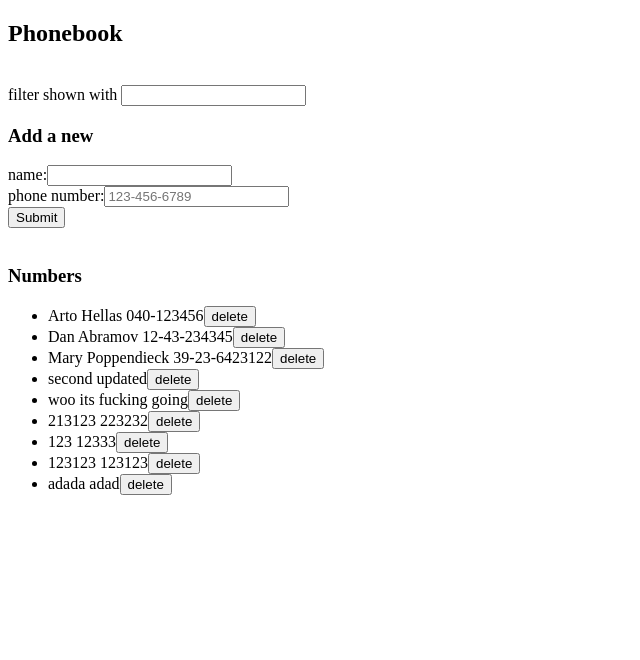
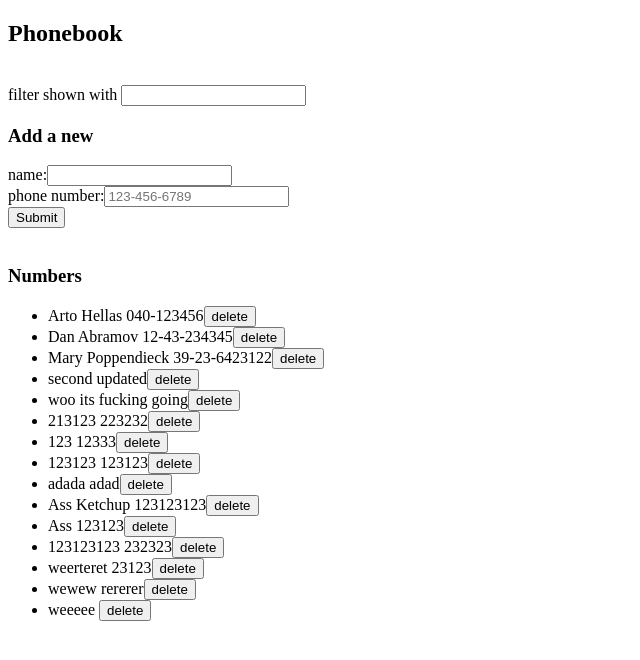
Before and after one commit to theo-mitchell/fullstackopen_submissions, a React (Create React App) app in the folder part2/phonebook/: page / in a window 1280 px wide. Shown: the top 660 px of the page, without its empty margins (0-640 px from the left). Built offline with nearby package versions, Linux system fonts and the light colour scheme; data requests are answered from the project's data file.

Commit message:
2.19 done, 2.20 partially done

```diff
--- a/part2/phonebook/db.json
+++ b/part2/phonebook/db.json
@@ -44,6 +44,36 @@
       "name": "adada",
       "number": "adad",
       "id": 13
+    },
+    {
+      "name": "Ass Ketchup",
+      "number": "123123123",
+      "id": 14
+    },
+    {
+      "name": "Ass",
+      "number": "123123",
+      "id": 15
+    },
+    {
+      "name": "123123123",
+      "number": "232323",
+      "id": 16
+    },
+    {
+      "name": "weerteret",
+      "number": "23123",
+      "id": 17
+    },
+    {
+      "name": "wewew",
+      "number": "rererer",
+      "id": 18
+    },
+    {
+      "name": "weeeee",
+      "number": "",
+      "id": 19
     }
   ]
 }
--- a/part2/phonebook/src/App.js
+++ b/part2/phonebook/src/App.js
@@ -3,6 +3,7 @@ import Filter from "./components/Filter";
 import PersonForm from "./components/PersonForm";
 import PersonDisplay from "./components/PersonDisplay";
 import personsService from "./services/persons";
+import PersonNotification from "./components/PersonNotification";
 
 const App = () => {
   const [searchQuery, setSearchQuery] = useState("");
@@ -12,11 +13,10 @@ const App = () => {
 
   const [newName, setNewName] = useState("");
   const [newPhone, setNewPhone] = useState("");
+  const [notificationMessage, setNotificationMessage] = useState(null);
 
   const loadPersons = () => {
     personsService.getAll().then((res) => {
-      console.log("Got persons back");
-      console.table(res);
       setPersons(res);
       setDisplayPersons(res);
     });
@@ -37,14 +37,17 @@ const App = () => {
       id: null,
     };
 
-    const existingPersonMatch =
-      persons.find((person) => {
-        return person.name === newPerson.name
+    const existingPersonMatch = persons.find((person) => {
+      return person.name === newPerson.name;
     });
 
     if (existingPersonMatch) {
       if (existingPersonMatch.number !== newPerson.number) {
-        if (window.confirm(`${newPerson.name} is already added, replace the old number with new one?`)) {
+        if (
+          window.confirm(
+            `${newPerson.name} is already added, replace the old number with new one?`
+          )
+        ) {
           newPerson.id = existingPersonMatch.id;
           updatePersonData(newPerson, searchQuery);
         }
@@ -79,19 +82,26 @@ const App = () => {
       let currentPersons;
       if (newPerson.id) {
         currentPersons = persons.filter((person) => person.id !== newPerson.id);
-        console.log('filtered our guy');
-        console.table(currentPersons);
       } else {
         currentPersons = persons;
       }
       currentPersons = currentPersons.concat(response);
-      console.log('this is with response', currentPersons);
+
       setPersons(currentPersons);
       if (query) {
         filterDisplayPersons(currentPersons, query);
       } else {
         setDisplayPersons(currentPersons);
       }
+
+      setNotificationMessage({
+        displayText: `Added ${newPerson.name}`,
+        isError: false,
+      });
+
+      setTimeout(() => {
+        setNotificationMessage(null);
+      }, 5000);
     });
   };
 
@@ -107,11 +117,23 @@ const App = () => {
     const personToDelete = persons.find((person) => person.id === id);
 
     if (window.confirm(`Do you want to delete ${personToDelete.name}`)) {
-      personsService.deleteById(id).then((res) => {
-        const newPersons = persons.filter((person) => person.id !== id);
-        setPersons(newPersons);
-        filterDisplayPersons(newPersons, searchQuery)
-      });
+      personsService
+        .deleteById(id)
+        .then((res) => {
+          const newPersons = persons.filter((person) => person.id !== id);
+          setPersons(newPersons);
+          filterDisplayPersons(newPersons, searchQuery);
+        })
+        .catch(() => {
+          // TODO Remove deleted person from array
+          setNotificationMessage({
+            displayText: `${personToDelete.name} has already been deleted`,
+            isError: true,
+          });
+          setTimeout(() => {
+            setNotificationMessage(null);
+          }, 5000);
+        });
     }
   };
 
@@ -122,6 +144,7 @@ const App = () => {
       {/* <div>
         debug: {newName} {newPhone}
       </div> */}
+      <PersonNotification message={notificationMessage} />
       <Filter value={searchQuery} onChange={handleSearchQueryChange} />
       <h3>Add a new</h3>
       <PersonForm
@@ -134,11 +157,15 @@ const App = () => {
       <br />
       <h3>Numbers</h3>
       <ul>
-        {
-          displayPersons.map((person) => {
-            return <PersonDisplay key={person.id} person={person} onPersonDelete={() => handleDeletion(person.id)}/>
-          })
-        }
+        {displayPersons.map((person) => {
+          return (
+            <PersonDisplay
+              key={person.id}
+              person={person}
+              onPersonDelete={() => handleDeletion(person.id)}
+            />
+          );
+        })}
       </ul>
     </>
   );
--- /dev/null
+++ b/part2/phonebook/src/components/PersonNotification.js
@@ -0,0 +1,11 @@
+const PersonNotification = ({ message }) => {
+  if (message == null) {
+    return null;
+  }
+
+  const className = message.isError ? 'notification error' : 'notification success';
+
+  return(<div className={className}>{message.displayText}</div>);
+};
+
+export default PersonNotification;
--- /dev/null
+++ b/part2/phonebook/src/index.css
@@ -0,0 +1,15 @@
+.notification {
+    padding: 0.7rem;
+    border-radius: 15px;
+
+}
+
+.success {
+    background: lightgreen;
+    border: 2px solid green;
+}
+
+.error {
+    background: lightcoral;
+    border: 2px solid red;
+}
--- a/part2/phonebook/src/index.js
+++ b/part2/phonebook/src/index.js
@@ -1,5 +1,6 @@
 import React from 'react'
 import ReactDOM from 'react-dom/client'
+import './index.css'
 
 import App from './App'
 
```
Also changed, not shown: part2/phonebook/src/components/PersonDisplay.js (+6 -1 lines).
